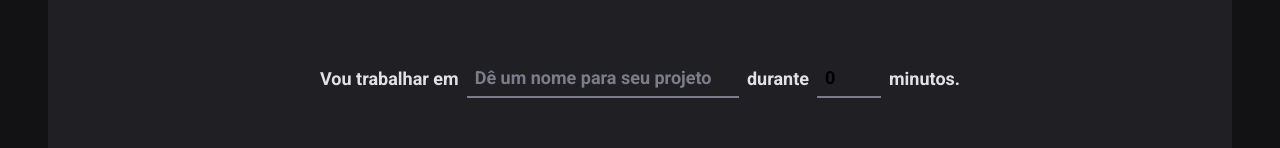
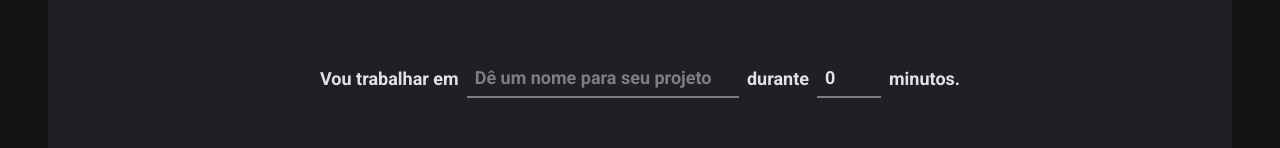
Before and after one commit to RafaelGSantana/timer, a React (Vite) app: page / in a window 1280 px wide. Shown: the part 166-314 px from the top of the page. Built offline with nearby package versions, Linux system fonts and the light colour scheme.

Commit message:
ajuste cor do input

```diff
--- a/src/pages/Home/styles.ts
+++ b/src/pages/Home/styles.ts
@@ -37,6 +37,7 @@ const BaseInput = styled.input`
    font-weight: 700;
    font-size: inherit; // herda o valor do font-size do elemento pai. Inherit pode ser aplicado para outras propriedades css
    padding: 0 0.5rem;
+   color: ${(props) => props.theme['gray-100']};
 
    &:focus {
       box-shadow: none;
```
